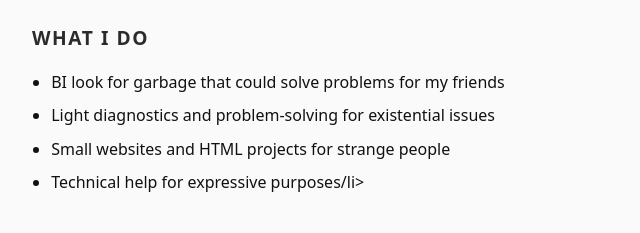
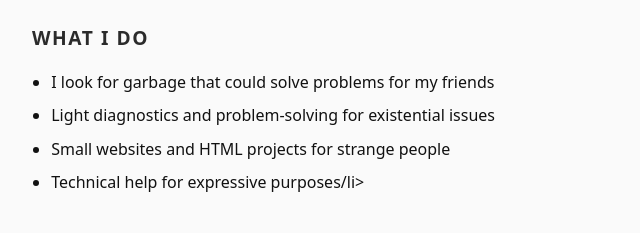
Before and after one commit to ham-on-dude/plaintextbfn.github.io, an Eleventy site: page index.html in a window 1280 px wide. Shown: the part 204-437 px from the top of the page, 248-888 px from the left. Built offline with nearby package versions, Linux system fonts and the light colour scheme; Eleventy itself is replaced by a stand-in of ours; files that its build step writes are made by us from their sources.

Commit message:
Fix typo in 'What I Do' section of index.html

```diff
--- a/index.html
+++ b/index.html
@@ -102,7 +102,7 @@
     <section>
       <h2>What I Do</h2>
       <ul>
-        <li>BI look for garbage that could solve problems for my friends</li>
+        <li>I look for garbage that could solve problems for my friends</li>
         <li>Light diagnostics and problem-solving for existential issues</li>
         <li>Small websites and HTML projects for strange people</li>
         <li>Technical help for expressive purposes/li>
```
